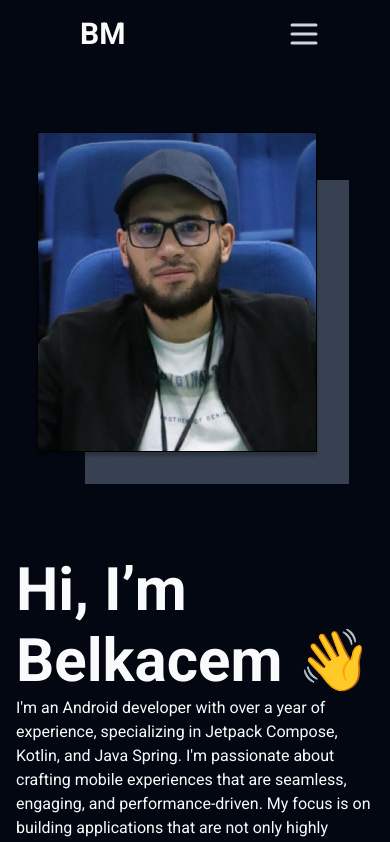
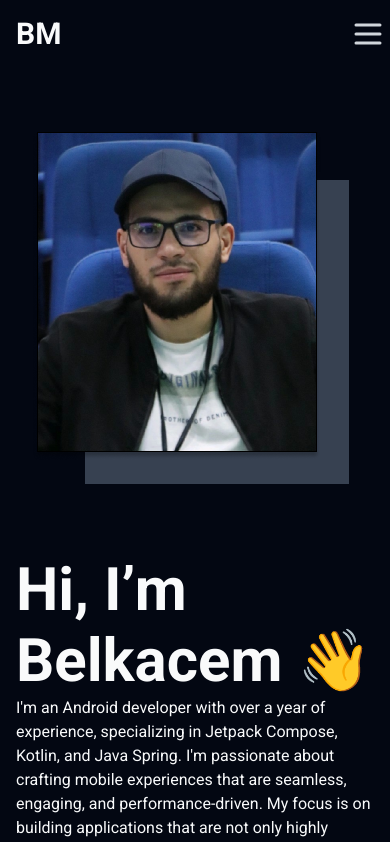
Before and after one commit to Messaoudi-Belkacem/BMDev, a React (Vite) app: page / in a window 390 px wide. Shown: the top 842 px of the page. Built offline with nearby package versions, Linux system fonts and the light colour scheme.

Commit message:
Add menu

```diff
--- a/src/components/navbar/navbar.css
+++ b/src/components/navbar/navbar.css
@@ -85,7 +85,7 @@
     align-items: start;
 
     position: absolute;
-    right: 0;
+    right: 24px;
     top: 40px;
     background: #030712;
 
@@ -102,7 +102,7 @@
     border: 0;
     height: 36px;
     width: 100%;
-    margin-left: 16px;
+    margin: 16px;
     background: #F9FAFB;
 }
 
@@ -114,7 +114,7 @@
     border: 0;
     height: 36px;
     width: 100%;
-    margin-left: 16px;
+    margin: 16px;
     background: #f9fafbdd;
     cursor: pointer;
 }
@@ -142,6 +142,10 @@
 
 @media screen and (max-width: 1050px) {
 
+    .navbar {
+        padding: 16px;
+    }
+
     .navbar-right-content {
         display: none;
     }
```
